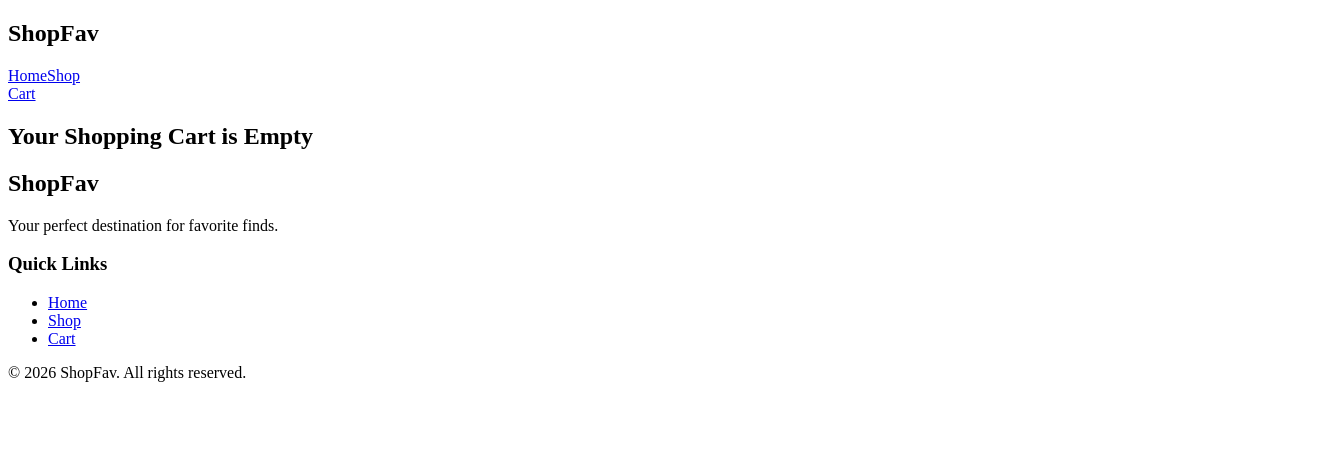
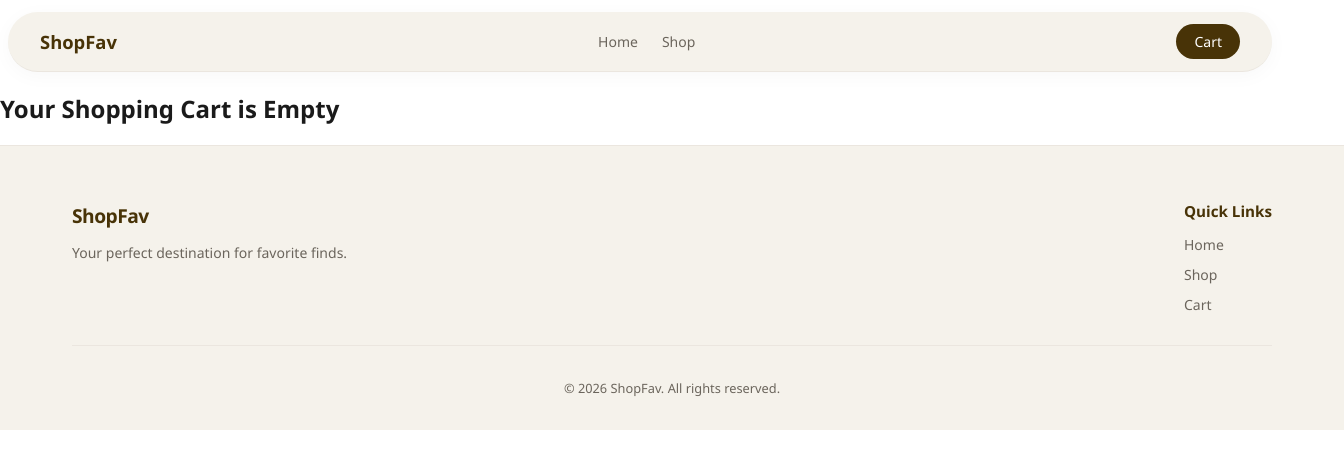
Before and after one commit to mahlet-1/Shopping-Cart-Web, a React app: page /cart in a window 1280 px wide. Shown: the top 468 px of the page, 1344 px wide, since content can reach past the window. Built offline with nearby package versions, Linux system fonts and the light colour scheme; the HTML template or start-up script is replaced by a standard one.

Commit message:
feat: Add navbar and footer style

```diff
--- a/src/Components/layout/Footer.jsx
+++ b/src/Components/layout/Footer.jsx
@@ -1,4 +1,5 @@
 import { Link } from "react-router-dom";
+import '../../Styles/Layout.css';
 
 export default function Footer() {
   const currentYear = new Date().getFullYear();
--- a/src/Components/layout/NavBar.jsx
+++ b/src/Components/layout/NavBar.jsx
@@ -1,5 +1,6 @@
 import { NavLink } from "react-router-dom";
 import { useCart } from "../../Hooks/useCart";
+import '../../Styles/Layout.css';
 
 
 export default function NavBar() {
--- /dev/null
+++ b/src/Styles/Layout.css
@@ -0,0 +1,153 @@
+.navbar {
+  display: flex;
+  justify-content: space-between;
+  align-items: center;
+  padding: 12px 32px;
+  background-color: #f5f2eb;
+  border-bottom: 1px solid rgba(229, 224, 216, 0.6);
+  top: 0;
+  z-index: 1000;
+  max-width: 1200px;
+  margin: 12px auto;
+  border-radius: 9999px;
+  box-shadow: 0 4px 20px rgba(0, 0, 0, 0.03);
+}
+
+.nav-logo h1 {
+  font-size: 1.15rem;
+  font-weight: 700;
+  color: #483307;
+  margin: 0;
+}
+
+.nav-links {
+  display: flex;
+  gap: 24px;
+}
+
+.nav-links a {
+  text-decoration: none;
+  color: #6b655c;
+  font-size: 0.875rem;
+  font-weight: 500;
+  position: relative;
+  transition: color 0.2s cubic-bezier(0.16, 1, 0.3, 1);
+}
+
+
+.nav-links a:hover,
+.nav-links a.active {
+  color: #483307;
+}
+
+.nav-cart .cart-link {
+  text-decoration: none;
+  color: #ffffff;
+  background-color: #483307;
+  padding: 8px 18px;
+  border-radius: 9999px;
+  font-size: 0.875rem;
+  font-weight: 500;
+  display: flex;
+  align-items: center;
+  gap: 6px;
+}
+
+.nav-cart .cart-link:hover {
+  background-color: #7b6011;
+}
+
+.cart-badge {
+  background-color: #ffffff;
+  color: #483307;
+  font-size: 0.7rem;
+  padding: 1px 6px;
+  border-radius: 9999px;
+  font-weight: 600;
+}
+
+.footer {
+  background-color: #f5f2eb;
+  color: #6b655c;
+  border-top: 1px solid rgba(229, 224, 216, 0.6);
+  padding: 40px 32px 20px 32px;
+  margin-top: auto;
+  width: 100%;
+}
+
+.footer-content {
+  display: flex;
+  justify-content: space-between;
+  flex-wrap: wrap;
+  gap: 40px;
+  max-width: 1200px;
+  margin: 0 auto;
+  padding-bottom: 30px;
+  border-bottom: 1px solid rgba(229, 224, 216, 0.6);
+}
+
+.footer-brand h2 {
+  color: #483307;
+  font-size: 1.2rem;
+  font-weight: 700;
+  margin-bottom: 8px;
+  letter-spacing: -0.5px;
+}
+
+.footer-brand p {
+  font-size: 0.875rem;
+  color: #6b655c;
+}
+
+.footer-links h3 {
+  color: #483307;
+  font-size: 0.95rem;
+  margin-bottom: 12px;
+  font-weight: 600;
+}
+
+.footer-links ul {
+  list-style: none;
+  display: flex;
+  flex-direction: column;
+  gap: 8px;
+  padding: 0;
+  margin: 0;
+}
+
+.footer-links ul li a {
+  text-decoration: none;
+  color: #6b655c;
+  font-size: 0.875rem;
+}
+
+.footer-links ul li a:hover {
+  color: #483307;
+}
+
+.footer-bottom {
+  text-align: center;
+  padding-top: 20px;
+  font-size: 0.8rem;
+  color: #6b655c;
+  max-width: 1200px;
+  margin: 0 auto;
+}
+
+
+@media (max-width: 768px) {
+  .navbar {
+    padding: 10px 20px;
+    width: calc(100% - 24px);
+    margin: 8px auto;
+  }
+
+  .footer {
+    padding: 30px 20px 20px 20px;
+  }
+
+  .footer-content {
+    flex-direction: column;
+    gap: 24px;
+  }
+}
--- a/src/index.css
+++ b/src/index.css
@@ -0,0 +1,10 @@
+body {
+  margin: 0;
+  padding: 0;
+  background-color: #ffffff;
+  font-family:"Segoe UI", sans-serif;
+  color: #1a1a1a;
+  display: flex;
+  flex-direction: column;
+  min-height: 100vh;
+}
```
